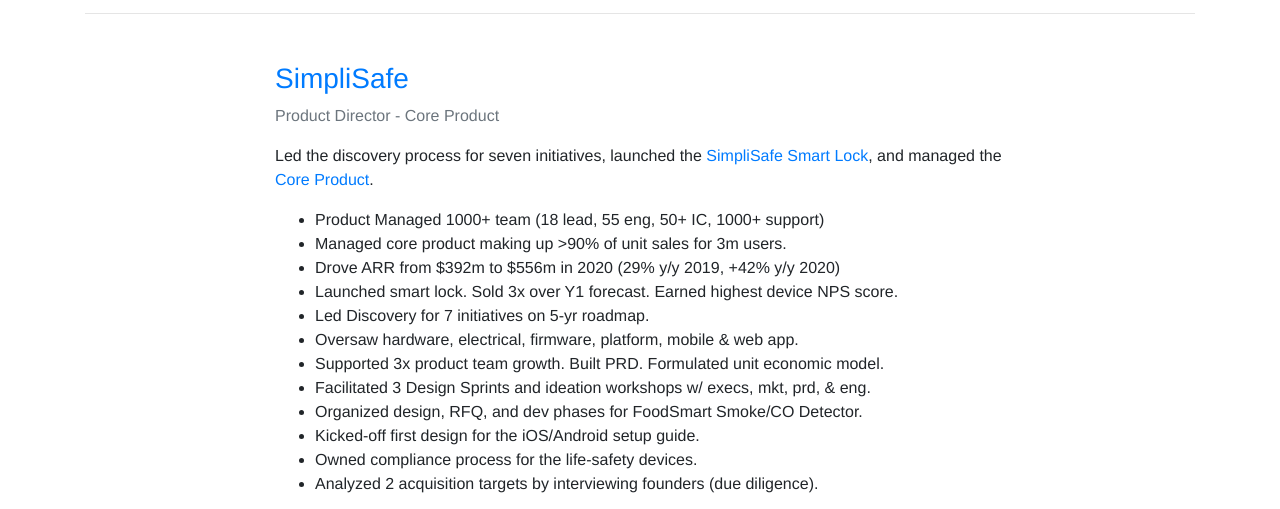
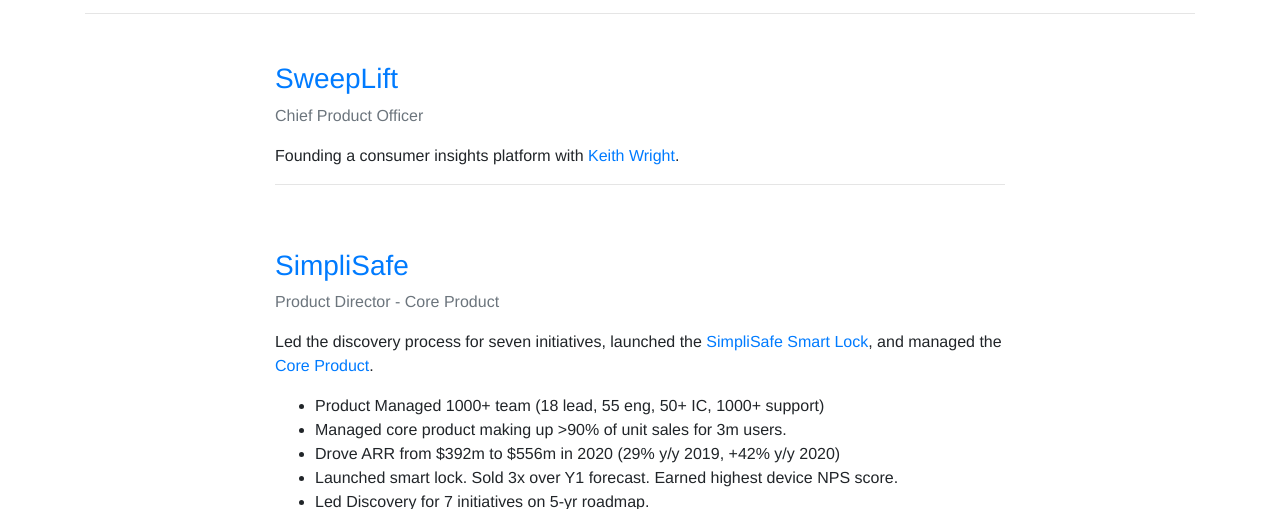
Before and after one commit to jwq1/jwq1.github.io, a website: page resume.html in a window 1280 px wide. Shown: the part 281-790 px from the top of the page. Drawn offline with nearby package versions, Linux system fonts and the light colour scheme.

Commit message:
Add SweepLift to my resume

```diff
--- a/resume.html
+++ b/resume.html
@@ -49,6 +49,19 @@
         </ol>
       </nav>
       <h1 class="font-weight-light">Past Work</h1>
+      <hr></hr>
+    </section>
+
+    <section class="container my-5">
+      <div class="row d-flex justify-content-center">
+        <div class="col-12 col-sm-8">
+          <h3 class="font-weight-light">
+            <a href="https://www.sweeplift.com/" target="_blank">SweepLift</a>
+          </h3>
+          <p class="font-weight-light text-secondary">Chief Product Officer</p>
+          <p>
+            Founding a consumer insights platform with <a href="https://www.crunchbase.com/organization/sweeplift" target="_blank">Keith Wright</a>.
+          </p>
       <hr></hr>
     </section>
 
```
